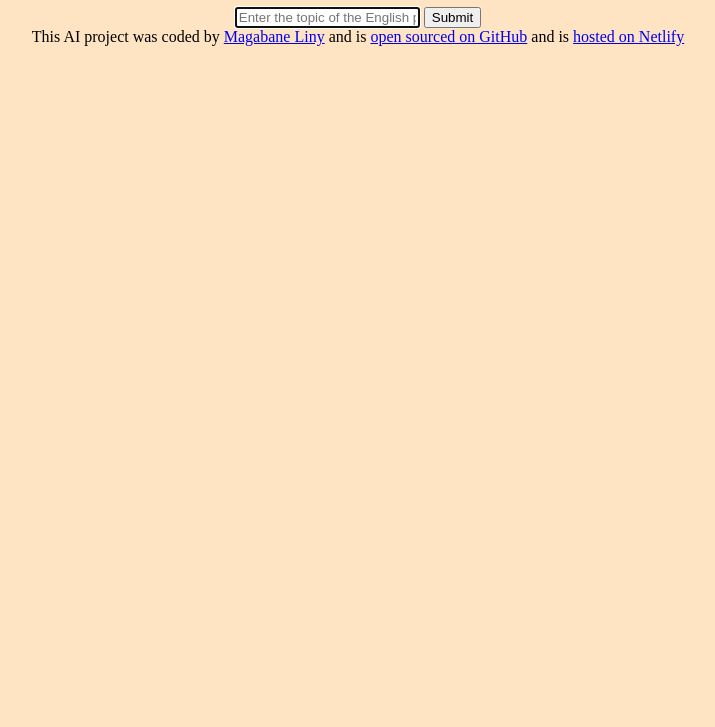
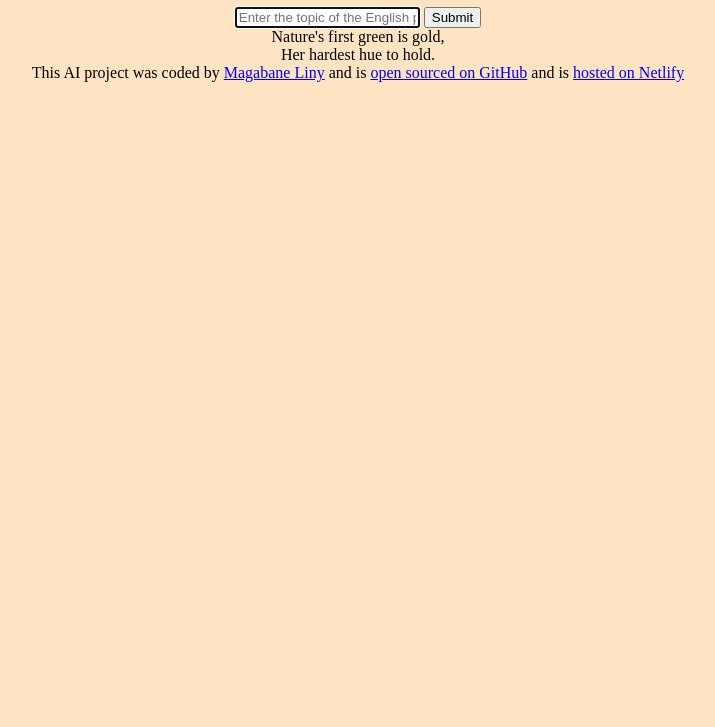
Before and after one commit to LinyMabase/Liny-AI-Poem-Project, a plain HTML site: page index.html in a window 1280 px wide. Shown: the part 73-800 px from the top of the page, without its empty margins (282-997 px from the left). Drawn offline with Linux system fonts and the light colour scheme.

Commit message:
Added two lines of the poem

```diff
--- a/index.html
+++ b/index.html
@@ -16,7 +16,9 @@
             <input type="submit" />
         </form>
         <div>
-
+         Nature's first green is gold,
+            <br />
+            Her hardest hue to hold.
         </div>
     </main>
     <footer>
```
